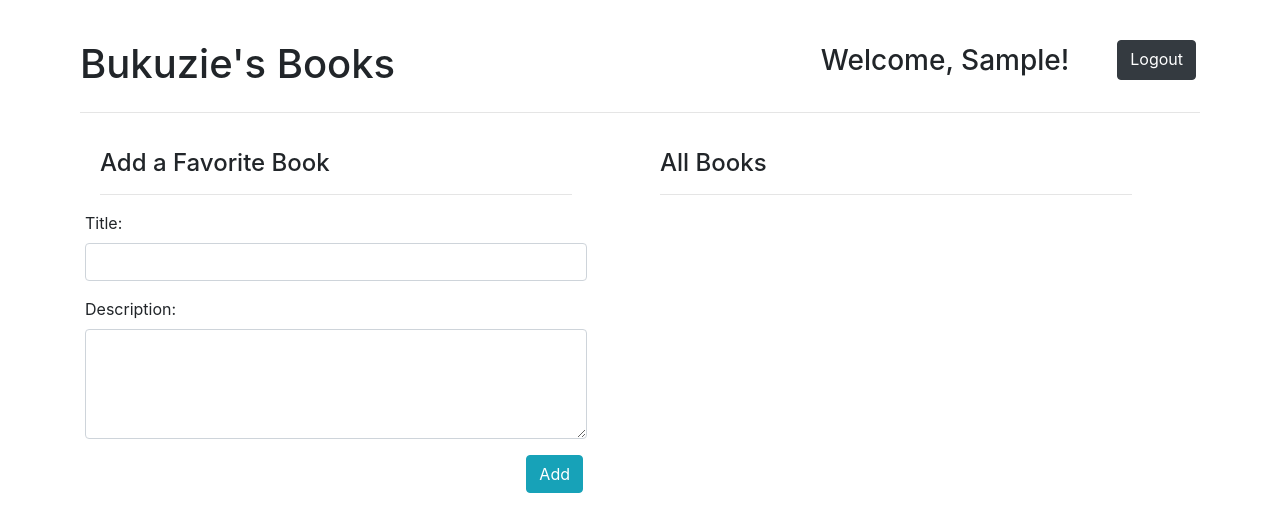
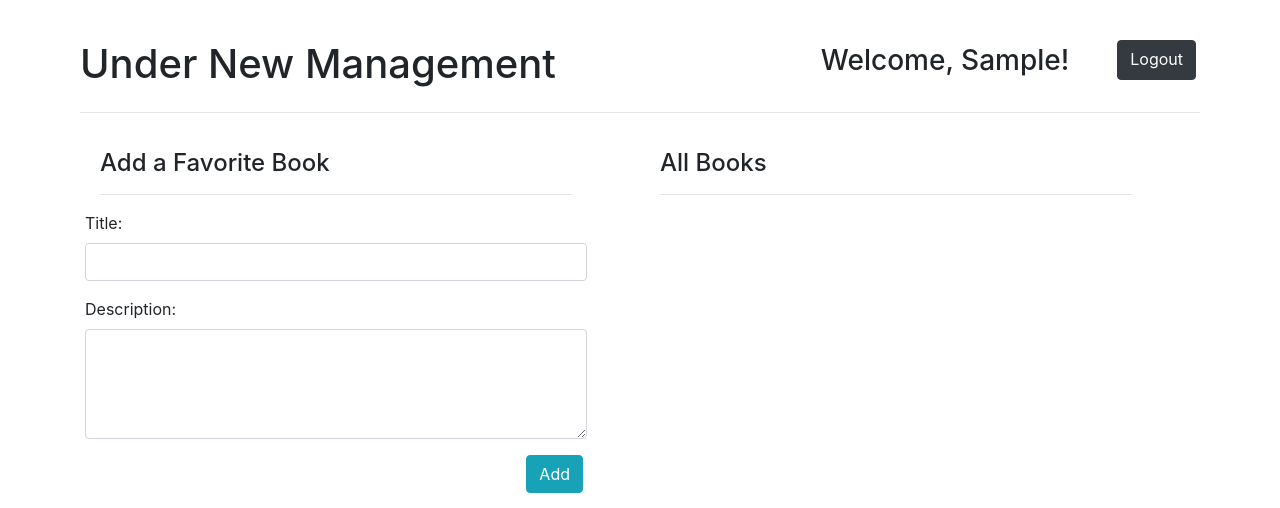
Before and after one commit to bluecrayon52/fav_books_proj, a Django app: template apps/fav_books_app/templates/fav_books_app/all_books.html in a window 1280 px wide. Shown: the top 508 px of the page. Run offline with Django 3.2, Linux system fonts and the light colour scheme; the template is opened without the code that fills it, so the values that code supplies are empty; the visitor is signed in with stand-in values (Sample User, id 1); parts of the project's set-up code (start-up, migrations or seed data) failed here and were passed over; some libraries are stand-ins or nearby versions.

Commit message:
testing main page title

```diff
--- a/apps/fav_books_app/templates/fav_books_app/all_books.html
+++ b/apps/fav_books_app/templates/fav_books_app/all_books.html
@@ -14,7 +14,7 @@
 <body>
     <div class="wrap">
     <div class="row">
-            <h1 class="col">Bukuzie's Books</h1>
+            <h1 class="col">Under New Management</h1>
             <div class="col d-flex mr-1 justify-content-end">
                 <h3 class="mt-1 mr-5">Welcome, {{user.first_name}}!</h3>
                 <a href="/logout" class="btn btn btn-dark mb-3">Logout</a>
```
